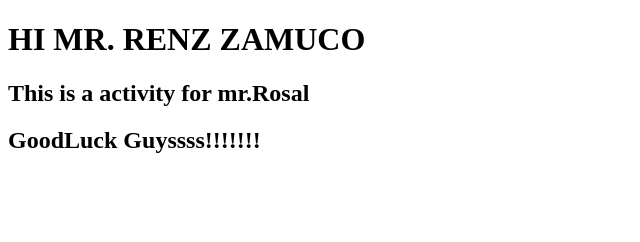
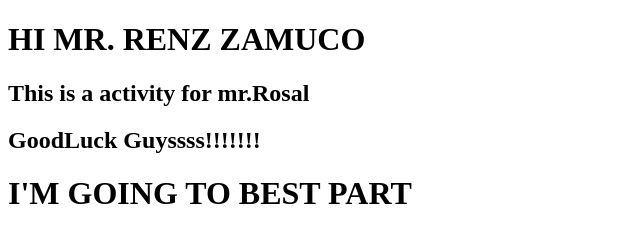
Before and after one commit to RenzZamuco/Vizmark11, a plain HTML site: page index.html in a window 1280 px wide. Shown: the whole page, without its empty margins (0-640 px from the left). Drawn offline with Linux system fonts and the light colour scheme.

Commit message:
first commit

```diff
--- a/index.html
+++ b/index.html
@@ -10,6 +10,8 @@
     <H1> HI MR. RENZ ZAMUCO</H1>
     <H2>This is a activity for mr.Rosal<h2>
         <a>GoodLuck Guyssss!!!!!!!</a>
+        <H1> I'M GOING TO BEST PART</H1>
+
 
 
 </body>
```
